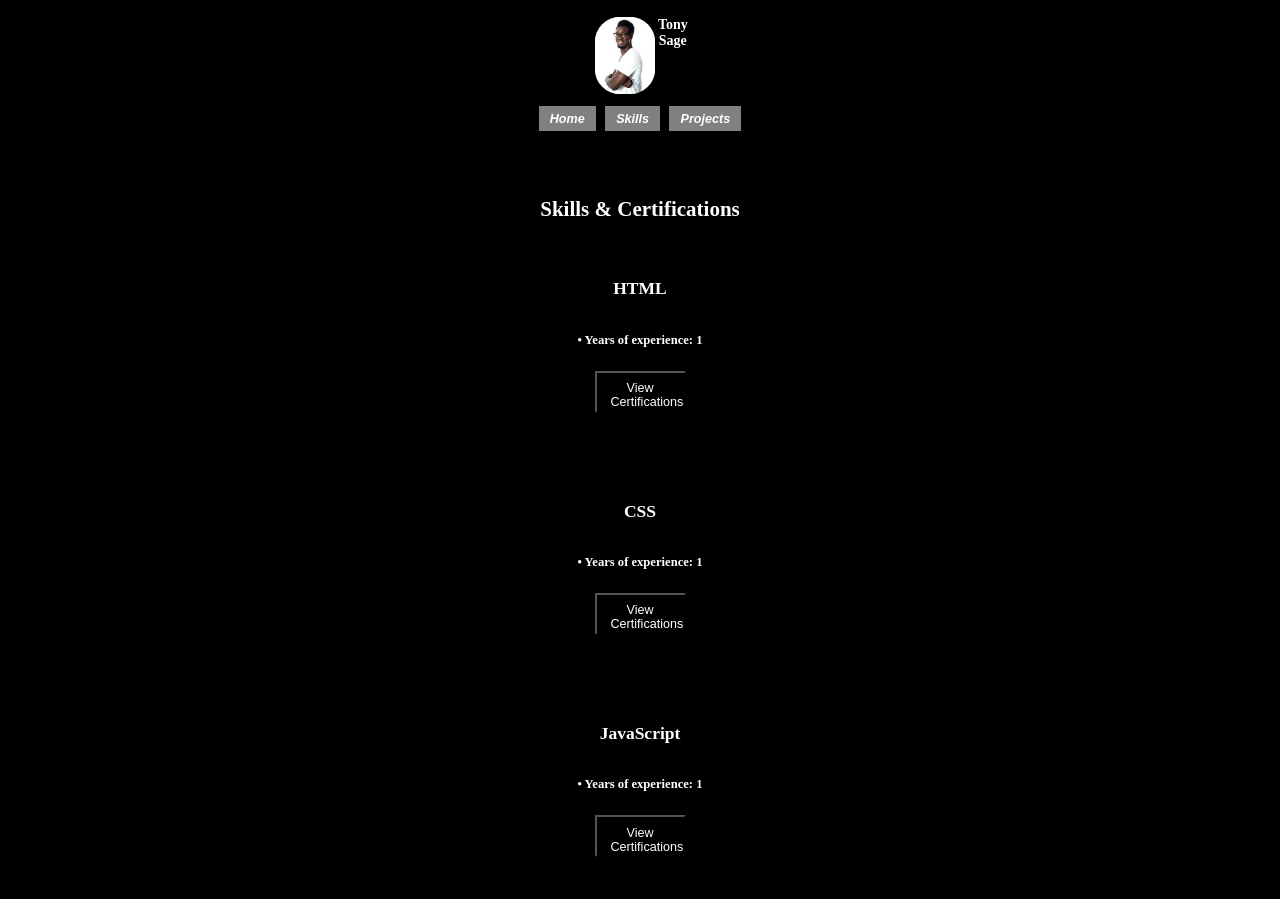
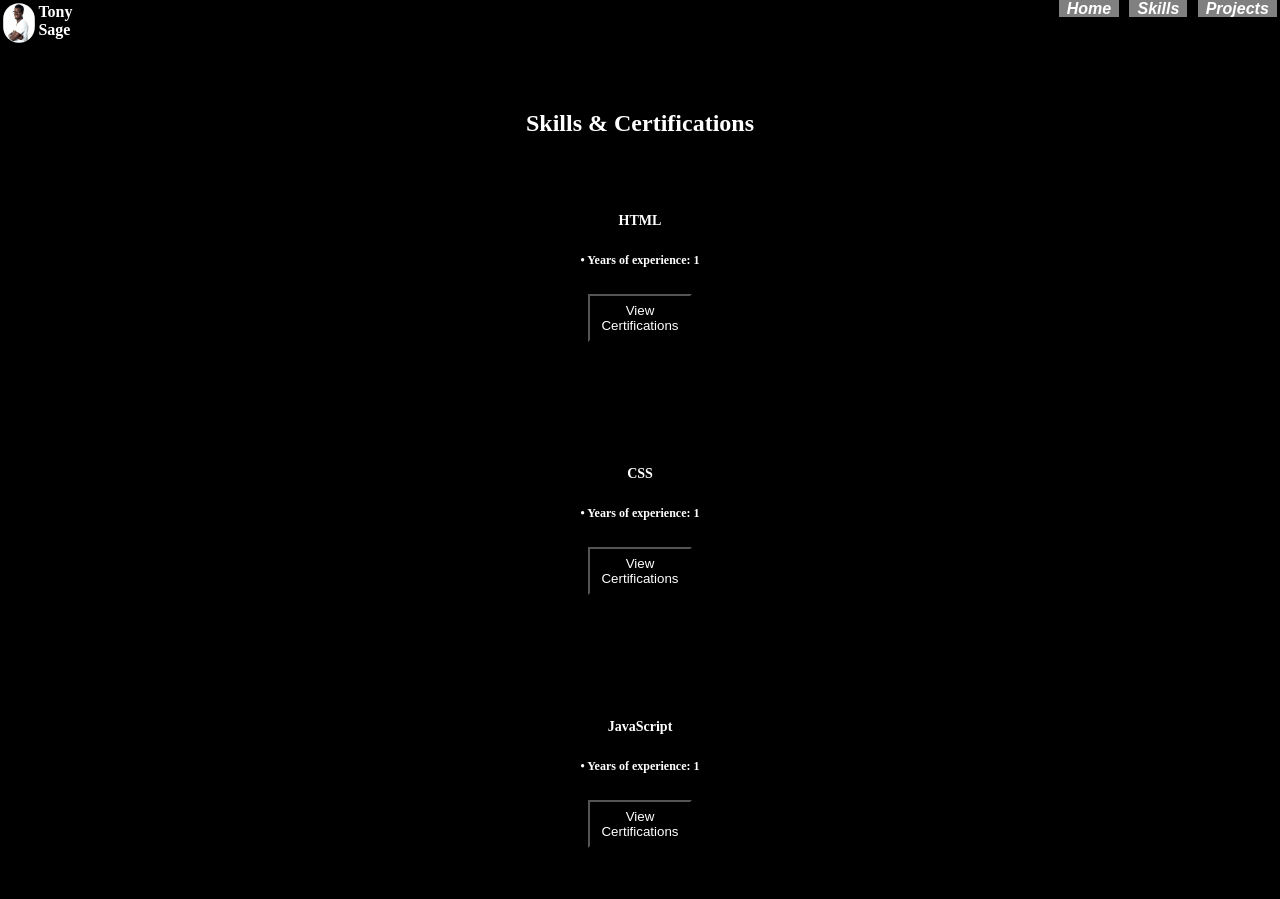
Before and after one commit to Tony-Sage/wdportfolio2, a plain HTML site: page skills.html in a window 1280 px wide. Shown: the top 899 px of the page. Drawn offline with Linux system fonts and the light colour scheme; a web font is replaced by a local one.

Commit message:
Reverted back to initial code

```diff
--- a/style.css
+++ b/style.css
@@ -122,72 +122,3 @@ button {
   font-style: normal;
   text-align: center;
 }
-
-/* 🌟 Mobile-responsive adjustments for ~375–480px screens */
-@media (min-width: 480px) {
-  html {
-    font-size: 14px; /* slightly smaller base font for small screens */
-  }
-
-  body {
-    padding: 1rem;
-  }
-
-  header {
-    flex-direction: column;
-    align-items: center;
-    text-align: center; /* center logo and nav */
-  }
-
-  header .icon img {
-    width: 60px;
-    height: auto;
-    margin-bottom: 0.5rem;
-  }
-
-  header nav {
-    flex-wrap: wrap;
-    gap: 0.5rem;
-    margin-top: 0.5rem;
-  }
-
-  header nav .nav {
-    font-size: 0.9rem;
-    padding: 0.4rem 0.8rem;
-  }
-
-  main {
-    padding: 1rem 0;
-  }
-
-  main h2 {
-    font-size: 1.5rem;
-    margin-bottom: 0.75rem;
-  }
-
-  .section {
-    padding: 0.75rem;
-    margin-bottom: 1rem;
-    font-size: 0.9rem;
-  }
-
-  .section h3 {
-    font-size: 1.25rem;
-    margin-bottom: 0.5rem;
-  }
-
-  .certs {
-    font-size: 0.9rem;
-    padding: 0.6rem 1rem;
-  }
-
-  footer {
-    font-size: 0.8rem;
-    padding: 1rem 0;
-  }
-
-  footer .contact {
-    width: 24px;
-    margin: 0 0.5rem;
-  }
-    }
```
